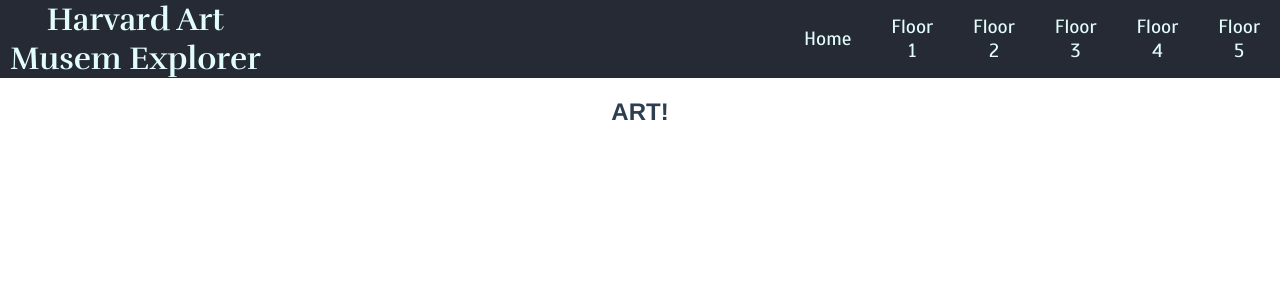
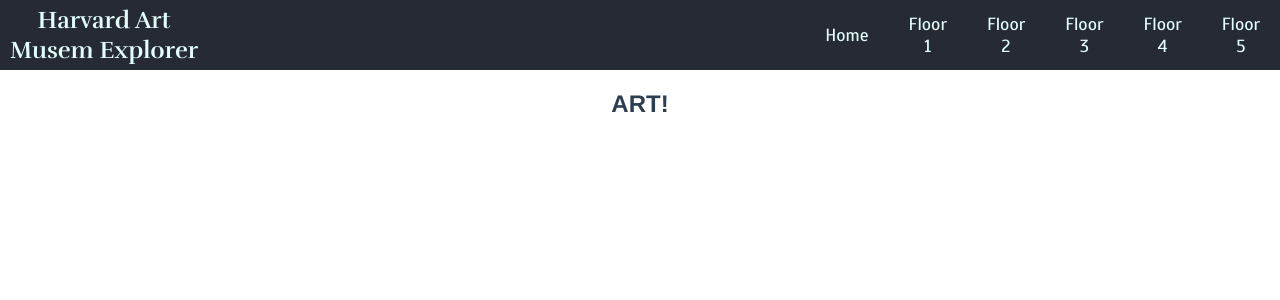
Before and after one commit to NimSum/harvard-art-museum, a Vue app: page / in a window 1280 px wide. Shown: the top 300 px of the page. Built offline with nearby package versions, Linux system fonts and the light colour scheme.

Commit message:
Adds fetching of gallery objects on click

```diff
--- a/src/components/FloorContainer.vue
+++ b/src/components/FloorContainer.vue
@@ -20,6 +20,7 @@
   data() {
     return {
       galleries: [],
+      galleryObjects: [],
       currFloor: this.$route.params.floor_number
     }
   },
@@ -45,9 +46,13 @@
         throw error;
       }
     },
-    async getArtObjects() {
+    async getArtObjects(galleryId) {
       try {
+        const currGalleryUrl = apiUrls.getGalleryObjects(galleryId);
+        const data = await getAnything(currGalleryUrl);
+        this.galleryObjects = data.records;
       } catch(error) {
+        throw error;
       }
     }
   }
--- a/src/components/Header.vue
+++ b/src/components/Header.vue
@@ -54,7 +54,8 @@
     display: flex;
     flex-direction: column;
     font-family: 'Rufina', serif;
-    margin: 0 10px;
+    font-size: 1.5rem;
+    margin: 5px 10px;
   }
 
   ul {
@@ -63,7 +64,7 @@
 
     li {
       list-style-type: none;
-      font-size: 1.2rem;
+      font-size: 1.1rem;
       font-family: 'Scada', sans-serif;
 
       span {
--- a/src/utils/apiUrlGenerator/index.js
+++ b/src/utils/apiUrlGenerator/index.js
@@ -1,5 +1,6 @@
 const apiUrls = {
-  galleriesByFloor: (floor) => `https://api.harvardartmuseums.org/gallery?floor=${floor}&hasimage=1&apikey=${process.env.VUE_APP_API_KEY}`
+  galleriesByFloor: (floor) => `https://api.harvardartmuseums.org/gallery?floor=${floor}&hasimage=1&apikey=${process.env.VUE_APP_API_KEY}`,
+  getGalleryObjects: (galleryId) => `https://api.harvardartmuseums.org/object?apikey=${process.env.VUE_APP_API_KEY}&sort=random&gallery=${galleryId}`,
 }
 
 export default apiUrls;
```
